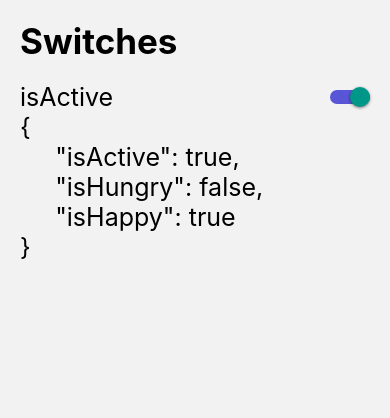
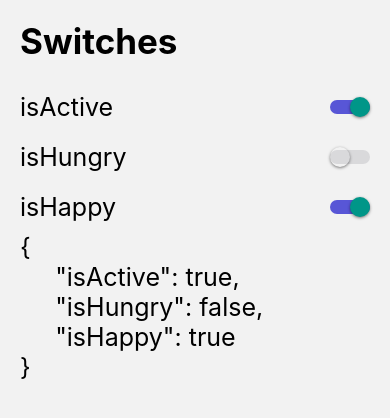
Before and after one commit to JorgeLpzGnz/06-RNComponents, a React Native app: screen /SwitchScreen in a window 390 px wide. Shown: the top 418 px of the page. Built offline with nearby package versions, Linux system fonts and the light colour scheme.

Commit message:
203. Multiple Switches

```diff
--- a/src/components/FlatListMenuItem.tsx
+++ b/src/components/FlatListMenuItem.tsx
@@ -21,7 +21,7 @@ export const FlatListMenuItem = ({ menuItem }: Props) => {
             <View style={styles.container}>
                 <Icon
                     name={menuItem.icon}
-                    color="grey"
+                    color="#5856d6"
                     size={23}
                 />
                 <Text style={styles.itemText}>
@@ -30,7 +30,7 @@ export const FlatListMenuItem = ({ menuItem }: Props) => {
 
                 <Icon
                     name="chevron-forward-outline"
-                    color="grey"
+                    color="#5856d6"
                     size={23}
                     style={{ position: 'absolute', right: 0 }}
                 />
--- a/src/screens/SwitchScreen.tsx
+++ b/src/screens/SwitchScreen.tsx
@@ -12,7 +12,7 @@ export const SwitchScreen = () => {
         isHappy: true
     })
 
-    const { isActive } = state
+    const { isActive, isHungry, isHappy } = state
 
     // keyof typeof dice que el field debe ser una llave del tipo tipo state
 
@@ -37,6 +37,24 @@ export const SwitchScreen = () => {
 
             </View>
 
+            <View style={ styles.switchRow }>
+                <Text style={ styles.switchText }>isHungry</Text>
+                <CustomSwitch
+                    isOn={ isHungry }
+                    onChange={( value ) => onChange( value, 'isHungry') }
+                />
+
+            </View>
+
+            <View style={ styles.switchRow }>
+                <Text style={ styles.switchText }>isHappy</Text>
+                <CustomSwitch
+                    isOn={ isHappy }
+                    onChange={( value ) => onChange( value, 'isHappy') }
+                />
+
+            </View>
+
 
             <Text style={styles.switchText}>
                 {JSON.stringify(state, null, 5)}
@@ -48,12 +66,13 @@ export const SwitchScreen = () => {
 }
 
 const styles = StyleSheet.create({
-    switchText: {
-        fontSize: 25
-    },
     switchRow: {
         flexDirection: 'row',
         justifyContent: 'space-between',
         alignItems: 'center',
+        marginVertical: 10,
+    },
+    switchText: {
+        fontSize: 25
     },
 })
```
Also changed, not shown: src/components/HeaderTitle.tsx (line endings or trailing spaces).
